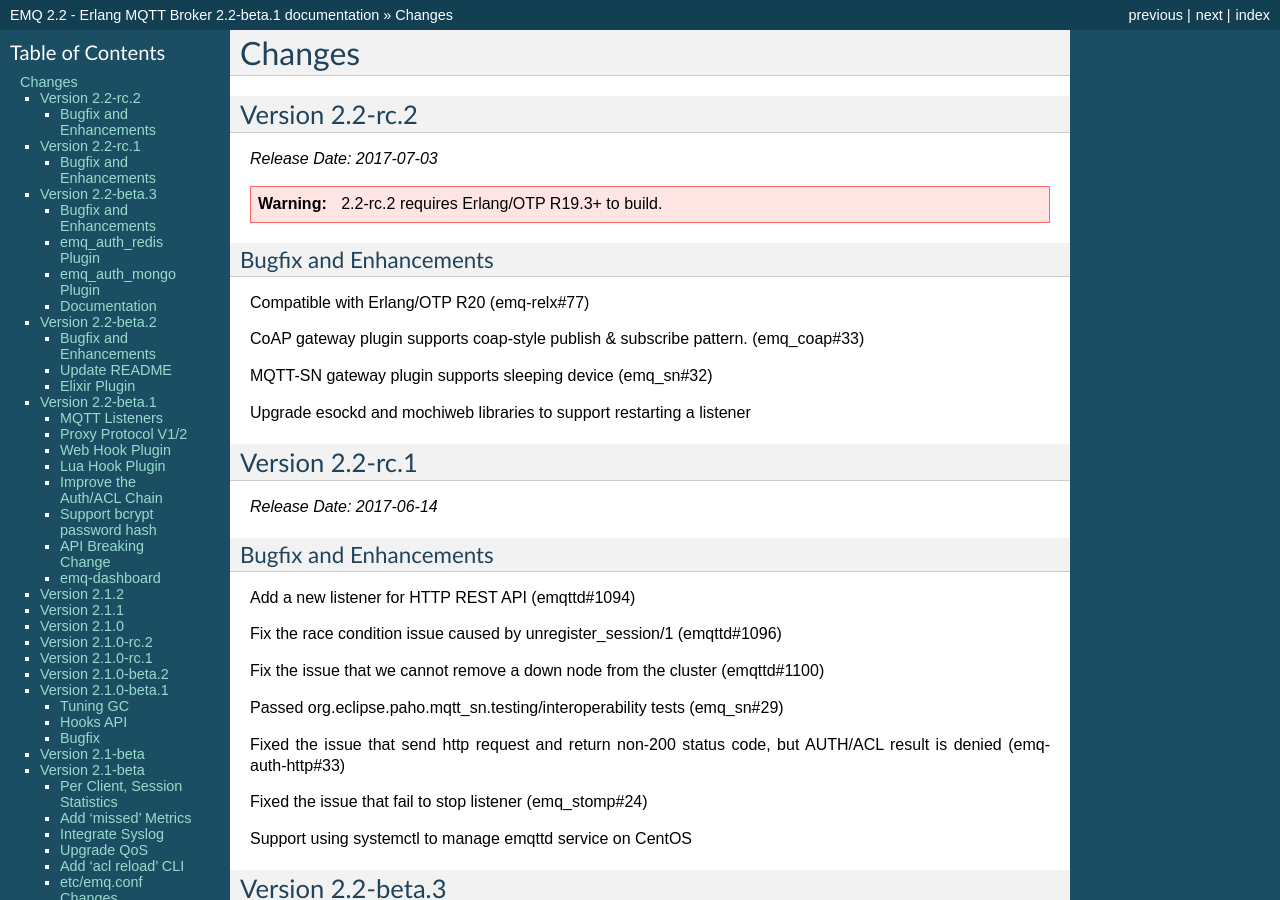
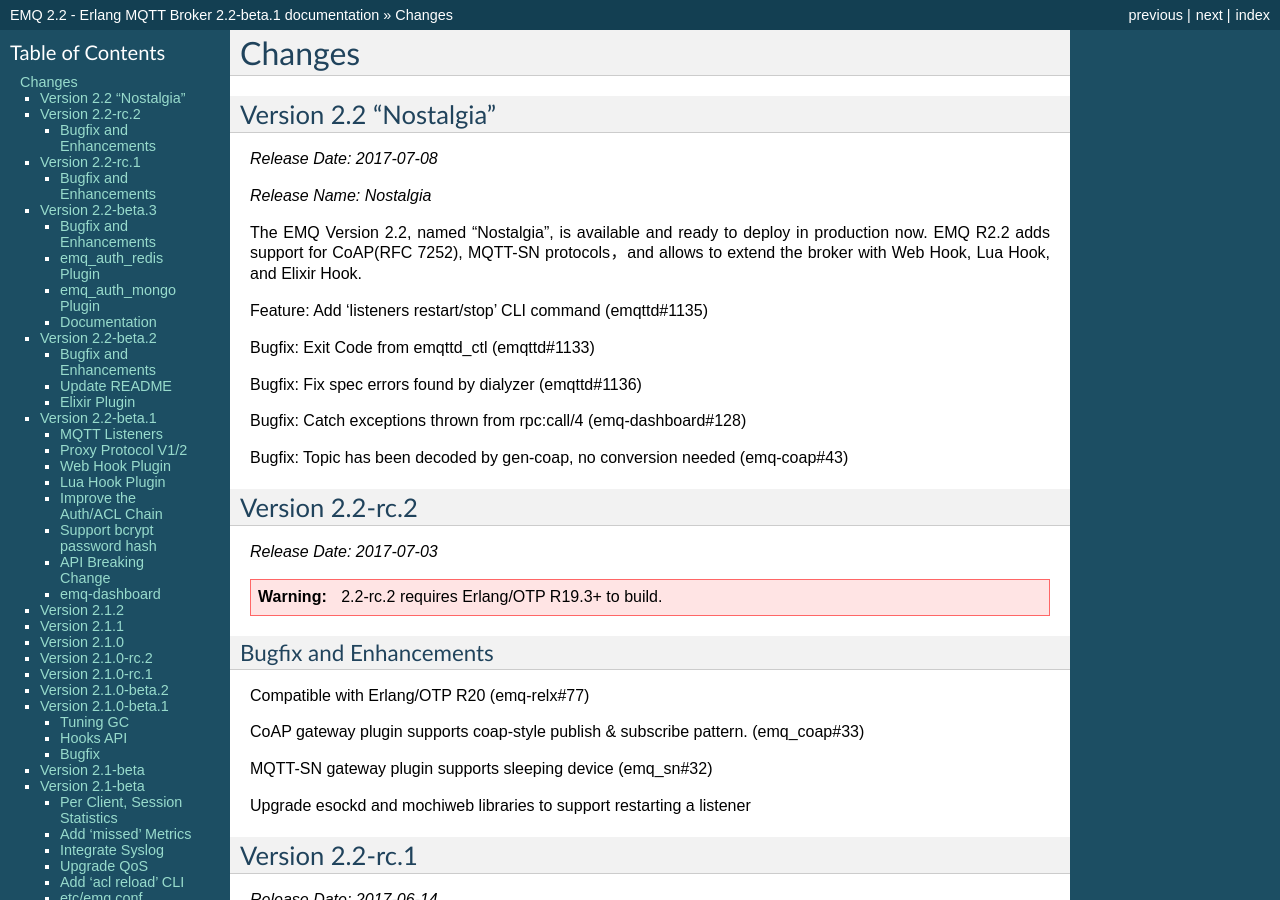
Before and after one commit to emqxarchive/emqx-docs-en, a Sphinx documentation site: the page built from source/changes.rst, in a window 1280 px wide and 900 px high. Built offline with Sphinx 7.4.7, drawn with Linux system fonts in a browser that asks for light colours.

Commit message:
Version 2.2.0

```diff
--- a/source/changes.rst
+++ b/source/changes.rst
@@ -4,6 +4,28 @@
 =======
 Changes
 =======
+
+.. _release_2.2.0:
+
+-----------------------
+Version 2.2 "Nostalgia"
+-----------------------
+
+*Release Date: 2017-07-08*
+
+*Release Name: Nostalgia*
+
+The EMQ Version 2.2, named "Nostalgia", is available and ready to deploy in production now. EMQ R2.2 adds support for CoAP(RFC 7252), MQTT-SN protocols，and allows to extend the broker with Web Hook, Lua Hook, and Elixir Hook.
+
+Feature: Add 'listeners restart/stop' CLI command (emqttd#1135)
+
+Bugfix: Exit Code from emqttd_ctl (emqttd#1133)
+
+Bugfix: Fix spec errors found by dialyzer (emqttd#1136)
+
+Bugfix: Catch exceptions thrown from rpc:call/4 (emq-dashboard#128)
+
+Bugfix: Topic has been decoded by gen-coap, no conversion needed (emq-coap#43)
 
 .. _release_2.2-rc.2:
 
```
